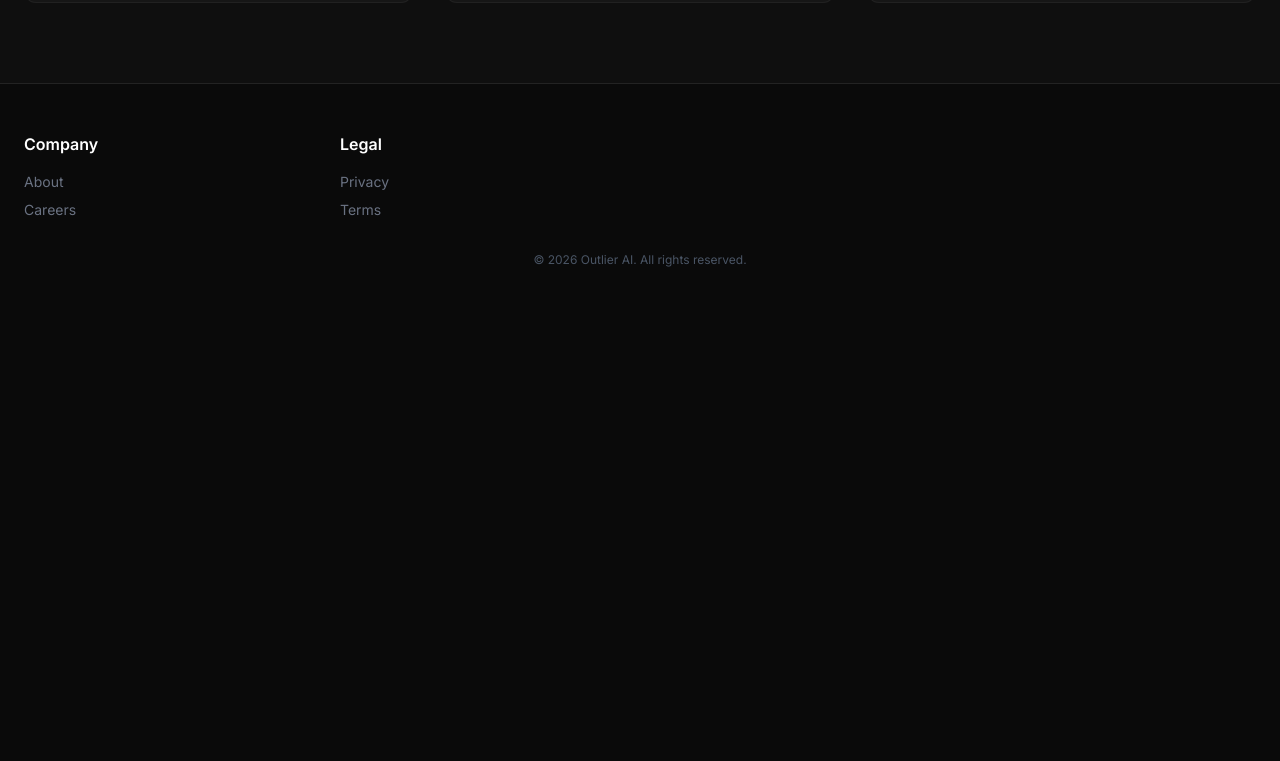
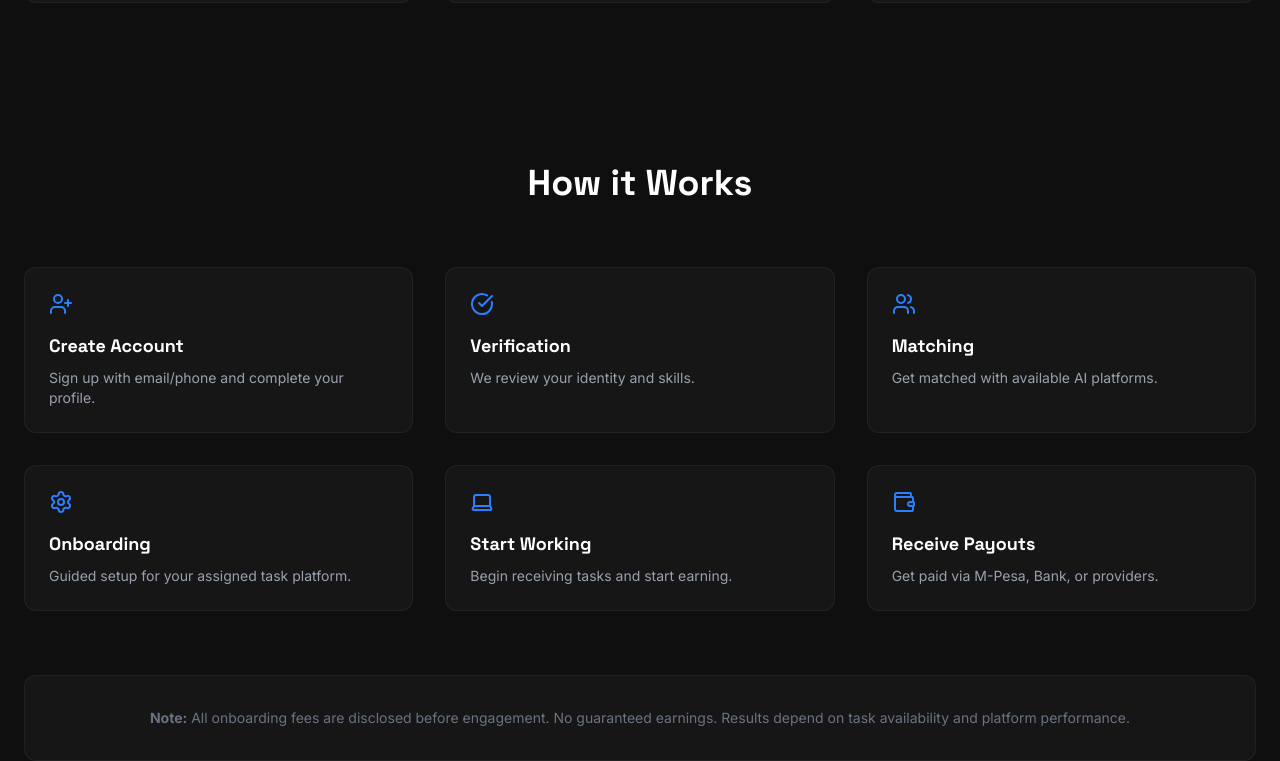
Before and after one commit to ismahdeismail-beep/Outlier-Ke, a React (Vite) app: page / in a window 1280 px wide. Shown: the part 1199-1960 px from the top of the page. Before the commit the page ends 1515 px from the top, so only its background shows below. Built offline with nearby package versions, Linux system fonts and the light colour scheme.

Commit message:
feat: Add "How it Works" section
Integrates a new section to visually explain the user onboarding and earning process. Includes interactive elements and clear steps with icons.

```diff
--- a/src/App.tsx
+++ b/src/App.tsx
@@ -10,6 +10,7 @@ import { Navbar } from './components/sections/Navbar';
 import { Hero } from './components/sections/Hero';
 import { Stats } from './components/sections/Stats';
 import { Services } from './components/sections/Features';
+import { HowItWorks } from './components/sections/HowItWorks';
 import { Footer } from './components/sections/Footer';
 
 export default function App() {
@@ -20,6 +21,7 @@ export default function App() {
         <Hero />
         <Stats />
         <Services />
+        <HowItWorks />
       </main>
       <Footer />
     </div>
--- a/src/components/HowItWorks.tsx
+++ /dev/null
@@ -1,32 +0,0 @@
-
-import { motion } from "motion/react";
-
-const steps = [
-    { title: "Create Profile" },
-    { title: "Verify Skills" },
-    { title: "Join Projects" },
-    { title: "Start Earning" },
-];
-
-export function HowItWorks() {
-  return (
-    <section className="py-20 bg-white/[0.02]">
-        <div className="max-w-7xl mx-auto px-6">
-            <h2 className="text-4xl font-display font-bold text-center mb-16">How it Works</h2>
-            <div className="grid grid-cols-1 md:grid-cols-4 gap-8">
-                {steps.map((step, i) => (
-                    <motion.div key={i} className="relative flex flex-col items-center text-center">
-                        <div className="w-16 h-16 rounded-full bg-gradient-to-br from-blue-600/20 to-purple-600/20 border border-blue-500/50 flex items-center justify-center font-display font-bold text-xl mb-6">
-                            {i + 1}
-                        </div>
-                        <h3 className="font-bold font-display text-lg">{step.title}</h3>
-                        {i < steps.length -1 && (
-                            <div className="hidden md:block absolute top-8 left-1/2 w-full h-px bg-gradient-to-r from-blue-500 to-purple-500 -z-10" />
-                        )}
-                    </motion.div>
-                ))}
-            </div>
-        </div>
-    </section>
-  );
-}
--- /dev/null
+++ b/src/components/sections/HowItWorks.tsx
@@ -0,0 +1,37 @@
+import { motion } from "motion/react";
+import { UserPlus, CheckCircle, Users, Settings, Laptop, Wallet } from "lucide-react";
+
+const steps = [
+  { title: "Create Account", desc: "Sign up with email/phone and complete your profile.", icon: <UserPlus /> },
+  { title: "Verification", desc: "We review your identity and skills.", icon: <CheckCircle /> },
+  { title: "Matching", desc: "Get matched with available AI platforms.", icon: <Users /> },
+  { title: "Onboarding", desc: "Guided setup for your assigned task platform.", icon: <Settings /> },
+  { title: "Start Working", desc: "Begin receiving tasks and start earning.", icon: <Laptop /> },
+  { title: "Receive Payouts", desc: "Get paid via M-Pesa, Bank, or providers.", icon: <Wallet /> },
+];
+
+export function HowItWorks() {
+  return (
+    <section className="py-20 bg-white/[0.02]">
+      <div className="max-w-7xl mx-auto px-6">
+        <h2 className="text-4xl font-display font-bold text-center mb-16">How it Works</h2>
+        <div className="grid grid-cols-1 md:grid-cols-2 lg:grid-cols-3 gap-8">
+          {steps.map((step, i) => (
+            <motion.div
+              key={i}
+              className="p-6 rounded-xl border border-white/5 bg-white/[0.03]"
+              whileHover={{ y: -5 }}
+            >
+              <div className="text-blue-500 mb-4">{step.icon}</div>
+              <h3 className="font-display font-bold text-lg mb-2">{step.title}</h3>
+              <p className="text-gray-400 text-sm">{step.desc}</p>
+            </motion.div>
+          ))}
+        </div>
+        <div className="mt-16 bg-white/[0.03] p-8 rounded-xl border border-white/5 text-sm text-gray-500 text-center">
+            <p><strong>Note:</strong> All onboarding fees are disclosed before engagement. No guaranteed earnings. Results depend on task availability and platform performance.</p>
+        </div>
+      </div>
+    </section>
+  );
+}
```
